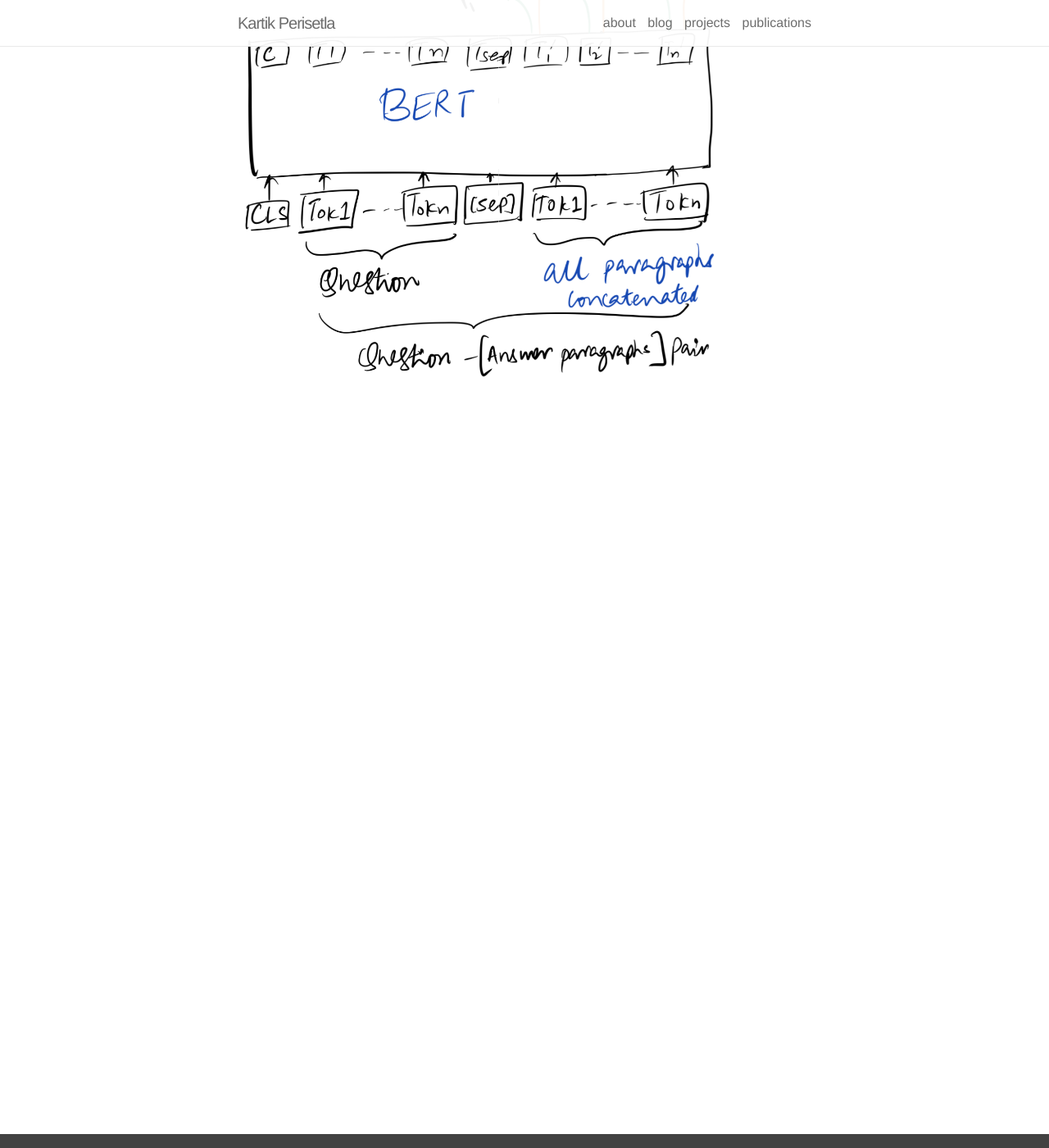
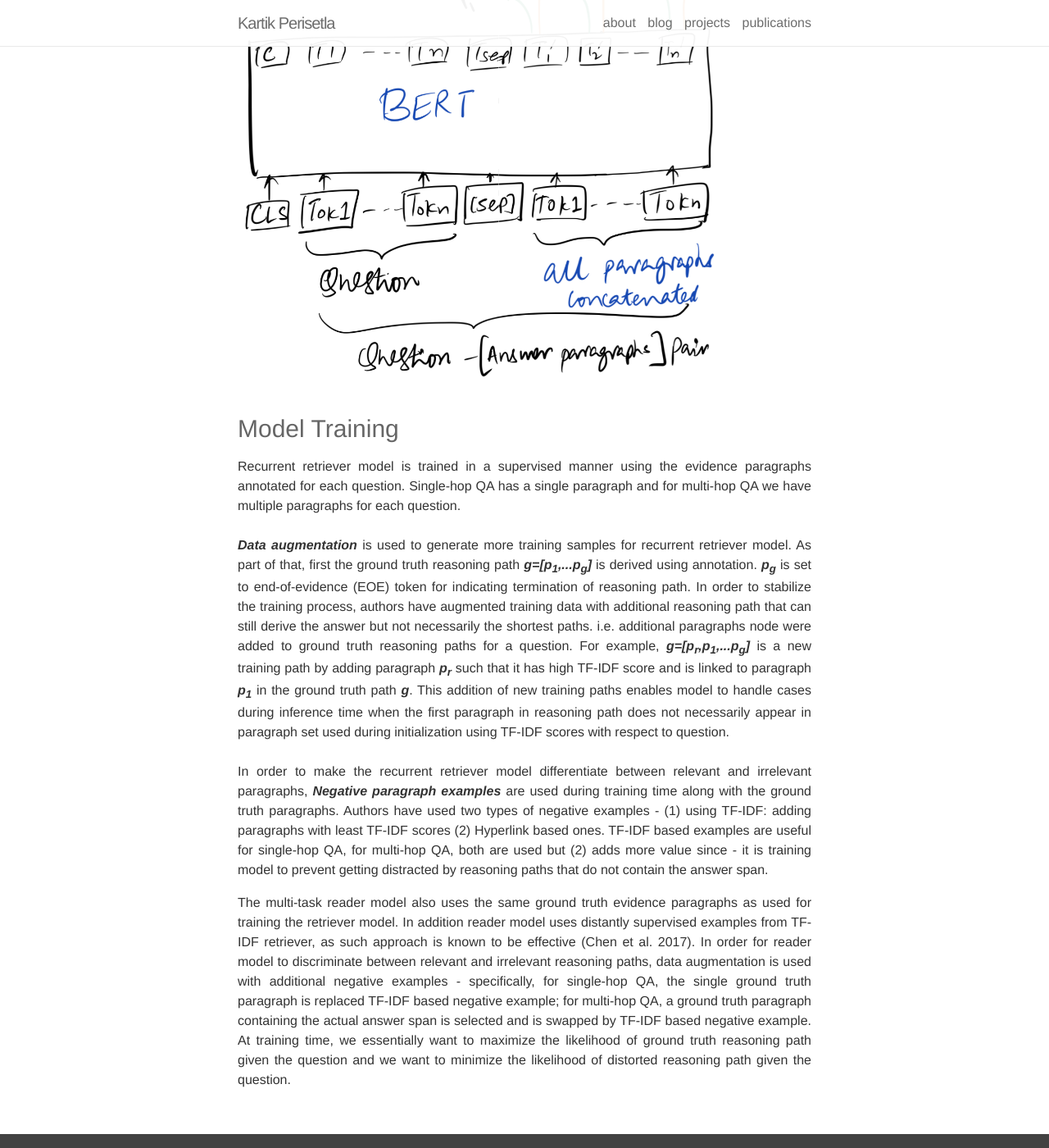
Before and after one commit to kartikperisetla/kartikperisetla.github.io, a Jekyll site: the page built from _posts/2020-06-19-learning-to-retrieve-reasoning-paths.markdown, in a window 1280 px wide and 1400 px high, scrolled down 4899 px. Shown: the whole window at 82% size. Built offline with Jekyll 4.4.1, drawn with Linux system fonts in a browser that asks for light colours; nearby versions of some CDN libraries; comment, search, counter and statistics services are not loaded.

Commit message:
Update 2020-06-19-learning-to-retrieve-reasoning-paths.markdown
adding model training part

```diff
--- a/_posts/2020-06-19-learning-to-retrieve-reasoning-paths.markdown
+++ b/_posts/2020-06-19-learning-to-retrieve-reasoning-paths.markdown
@@ -93,6 +93,23 @@ Where <b><i>P<sub>i</sub><sup>start</sup></i></b>, <b><i>P<sub>j</sub><sup>end</
 </p>
 <img width="600px" src="{{ site.baseurl }}/assets/img/blog/bert-answer-span.png"/>
 
+<h3>
+    Model Training
+</h3>
+<p align="justify">
+Recurrent retriever model is trained in a supervised manner using the evidence paragraphs annotated for each question. Single-hop QA has a single paragraph and for multi-hop QA we have multiple paragraphs for each question.
+<br/><br/>
+<b><i>Data augmentation</i></b> is used to generate more training samples for recurrent retriever model. As part of that, first the ground truth reasoning path <b><i>g=[p<sub>1</sub>,...p<sub>g</sub>]</i></b> is derived using annotation. <b><i>p<sub>g</sub></i></b> is set to end-of-evidence (EOE) token for indicating termination of reasoning path. In order to stabilize the training process, authors have augmented training data with additional reasoning path that can still derive the answer but not necessarily the shortest paths. i.e. additional paragraphs node were added to ground truth reasoning paths for a question. For example, <b><i>g=[p<sub>r</sub>,p<sub>1</sub>,...p<sub>g</sub>]</i></b> is a new training path by adding paragraph <b><i>p<sub>r</sub></i></b> such that it has high TF-IDF score and is linked to paragraph <b><i>p<sub>1</sub></i></b> in the ground truth path <b><i>g</i></b>. This addition of new training paths enables model to handle cases during inference time when the first paragraph in reasoning path does not necessarily appear in paragraph set used during initialization using TF-IDF scores with respect to question.
+
+<br/>
+<br/>
+In order to make the recurrent retriever model differentiate between relevant and irrelevant paragraphs, <b><i>Negative paragraph examples</i></b> are used during training time along with the ground truth paragraphs. Authors have used two types of negative examples - (1) using TF-IDF: adding paragraphs with least TF-IDF scores (2) Hyperlink based ones. TF-IDF based examples are useful for single-hop QA, for multi-hop QA, both are used but (2) adds more value since - it is training model to prevent getting distracted by reasoning paths that do not contain the answer span.
+</p>
+
+<p align="justify">
+The multi-task reader model also uses the same ground truth evidence paragraphs as used for training the retriever model. In addition reader model uses distantly supervised examples from TF-IDF retriever, as such approach is known to be effective (Chen et al. 2017). In order for reader model to discriminate between relevant and irrelevant reasoning paths, data augmentation is used with additional negative examples - specifically, for single-hop QA, the single ground truth paragraph is replaced TF-IDF based negative example; for multi-hop QA, a ground truth paragraph containing the actual answer span is selected and is swapped by TF-IDF based negative example. At training time, we essentially want to maximize the likelihood of ground truth reasoning path given the question and we want to minimize the likelihood of distorted reasoning path given the question.
+</p>
+
 <br/>
 {% if page.comments %}
 <div id="disqus_thread"></div>
```
